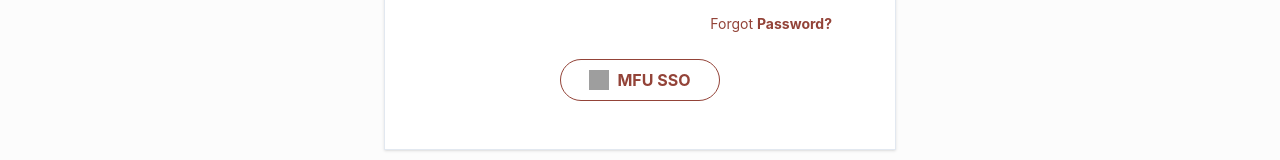
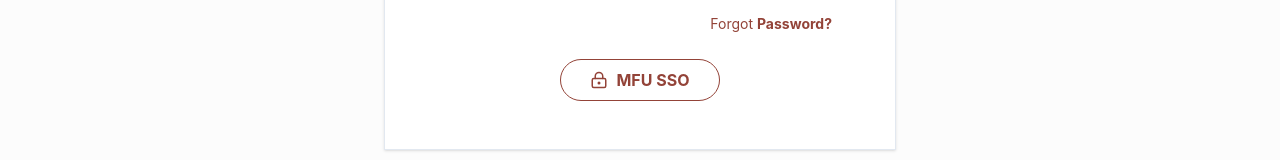
Before and after one commit to aungkyawminhtet-2025/MFU_REG_Website_Peak_Time_Stabilization, a React (Vite) app: page / in a window 1280 px wide. Shown: the part 492-652 px from the top of the page. Built offline with nearby package versions, Linux system fonts and the light colour scheme; grey boxes are pictures that could not be loaded.

Commit message:
fix icon

```diff
--- a/package.json
+++ b/package.json
@@ -21,6 +21,7 @@
     "motion": "^12.23.24",
     "react": "^19.0.0",
     "react-dom": "^19.0.0",
+    "react-icons": "^5.6.0",
     "recharts": "^3.8.1",
     "tailwind-merge": "^3.5.0",
     "vite": "^6.2.0"
--- a/src/App.tsx
+++ b/src/App.tsx
@@ -122,7 +122,7 @@
 
   const handleLogin = (e: React.FormEvent) => {
     e.preventDefault();
-    setUser({ id: '6831503002', name: 'Aung Kyaw Phyo', email: '6831503002@lamduan.mfu.ac.th' });
+    setUser({ id: '6831503333', name: 'David Lee', email: '6831503333@lamduan.mfu.ac.th' });
     setView('dashboard');
     addNotification('Welcome back, Aung Kyaw Phyo', 'success');
   };
--- a/src/components/features/Login.tsx
+++ b/src/components/features/Login.tsx
@@ -2,6 +2,9 @@
 import { motion } from "motion/react";
 import { Eye, EyeOff } from "lucide-react";
 import logo from "../../assets/logo.png";
+
+import { LuLockKeyhole } from "react-icons/lu";
+
 
 interface LoginProps {
   handleLogin: (e: React.FormEvent) => void;
@@ -84,12 +87,7 @@
               type="submit"
               className="w-40 mx-auto flex items-center justify-center gap-2 border border-mfu-red rounded-full py-2 text-mfu-red font-bold hover:bg-mfu-red hover:text-white transition-all"
             >
-              <img
-                src="https://portal.mfu.ac.th/login/assets/img/sso-icon.png"
-                alt="SSO"
-                className="w-5 h-5"
-                referrerPolicy="no-referrer"
-              />
+              <LuLockKeyhole size={18} />
               MFU SSO
             </button>
           </form>
```
Also changed, not shown: 2 other files (tests, documents, lock files or other folders).
